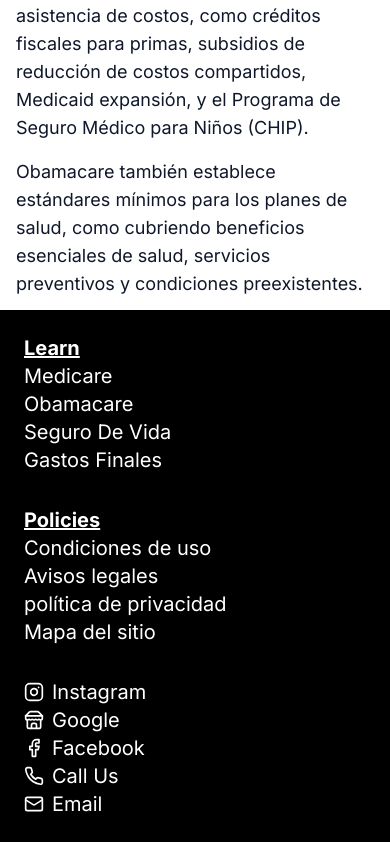
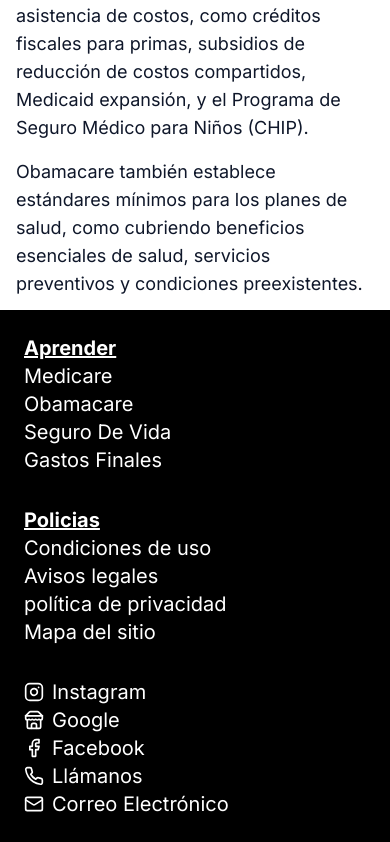
Before and after one commit to ballinyouup/leainsurance, a Next.js app: page /es/obamacare in a window 390 px wide. Shown: the part 998-1840 px from the top of the page. Built offline with nearby package versions, Linux system fonts and the light colour scheme.

Commit message:
fixed footer and mobile menus

```diff
--- a/app/(lang)/(en)/components/ui/mobile-menu.tsx
+++ b/app/(lang)/(en)/components/ui/mobile-menu.tsx
@@ -34,7 +34,7 @@ const MobileMenu = () => {
 					<span>Return Home</span>
 				</Link>
 				<Link href="/es/" className="flex items-center gap-2">
-					<Languages className="h-6 w-6 text-white" />
+					<Languages className="mr-2 h-6 w-6" />
 					<span>Español</span>
 				</Link>
 				<SheetTitle>Insurance</SheetTitle>
--- a/app/(lang)/(en)/components/ui/navbar.tsx
+++ b/app/(lang)/(en)/components/ui/navbar.tsx
@@ -33,7 +33,7 @@ const Navbar = () => {
 						<Button variant={"ghost"}>
 							<Link href="/es/" className="flex items-center gap-2">
 								<Languages className="h-6 w-6 text-white" />
-								<span>Español</span>
+								<span className="text-white">Español</span>
 							</Link>
 						</Button>
 						<Button variant={"ghost"} className="p-1.5">
--- a/app/(lang)/es/components/ui/footer.tsx
+++ b/app/(lang)/es/components/ui/footer.tsx
@@ -19,19 +19,19 @@ const Footer = () => {
 		},
 		{
 			href: "tel:+18886954221",
-			text: "Call Us",
+			text: "Llámanos",
 			icon: <Phone className="mr-2 h-5 w-5" />,
 		},
 		{
 			href: "mailto:lea.info@leainsurance.onmicrosoft.com",
-			text: "Email",
+			text: "Correo Electrónico",
 			icon: <Mail className="mr-2 h-5 w-5" />,
 		},
 	];
 	const insuranceLinks = [
 		{
 			href: "/es/",
-			text: "Learn",
+			text: "Aprender",
 		},
 		{
 			href: "/es/medicare",
@@ -53,7 +53,7 @@ const Footer = () => {
 	const policies = [
 		{
 			href: "/es/",
-			text: "Policies",
+			text: "Policias",
 		},
 		{
 			href: "/es/",
--- a/app/(lang)/es/components/ui/mobile-menu.tsx
+++ b/app/(lang)/es/components/ui/mobile-menu.tsx
@@ -34,7 +34,7 @@ const MobileMenu = () => {
 					<span>Volver a casa</span>
 				</Link>
 				<Link href="/es/" className="flex items-center gap-2">
-					<Languages className="h-6 w-6 text-white" />
+					<Languages className="mr-2 h-6 w-6" />
 					<span>English</span>
 				</Link>
 				<SheetTitle>Seguros</SheetTitle>
--- a/app/(lang)/es/components/ui/navbar.tsx
+++ b/app/(lang)/es/components/ui/navbar.tsx
@@ -33,7 +33,7 @@ const Navbar = () => {
 						<Button variant={"ghost"}>
 							<Link href="/" className="flex items-center gap-2">
 								<Languages className="h-6 w-6 text-white" />
-								<span>English</span>
+								<span className="text-white">English</span>
 							</Link>
 						</Button>
 						<Button variant={"ghost"} className="p-1.5">
```
Also changed, not shown: app/opengraph-image.png (added).
